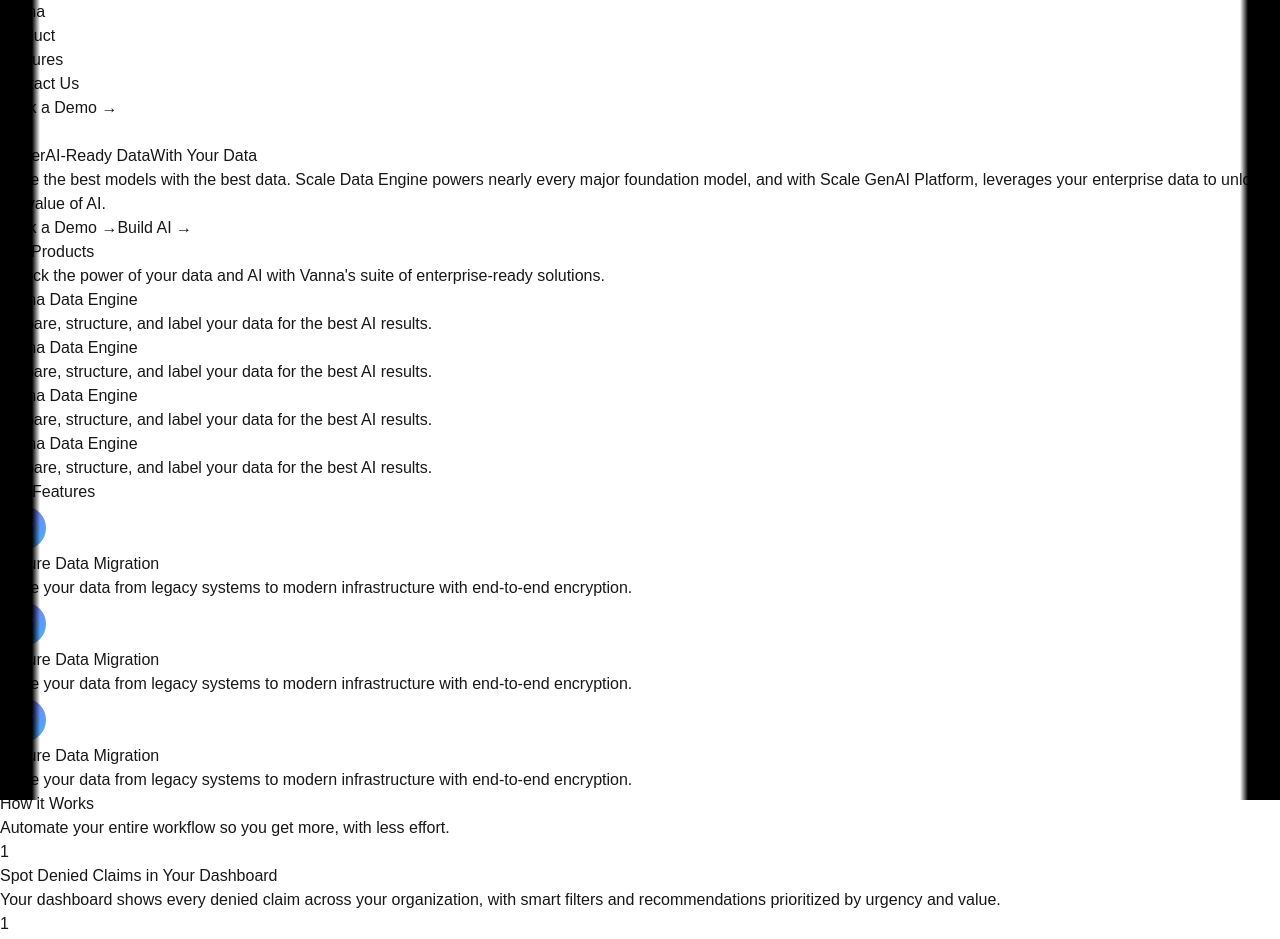
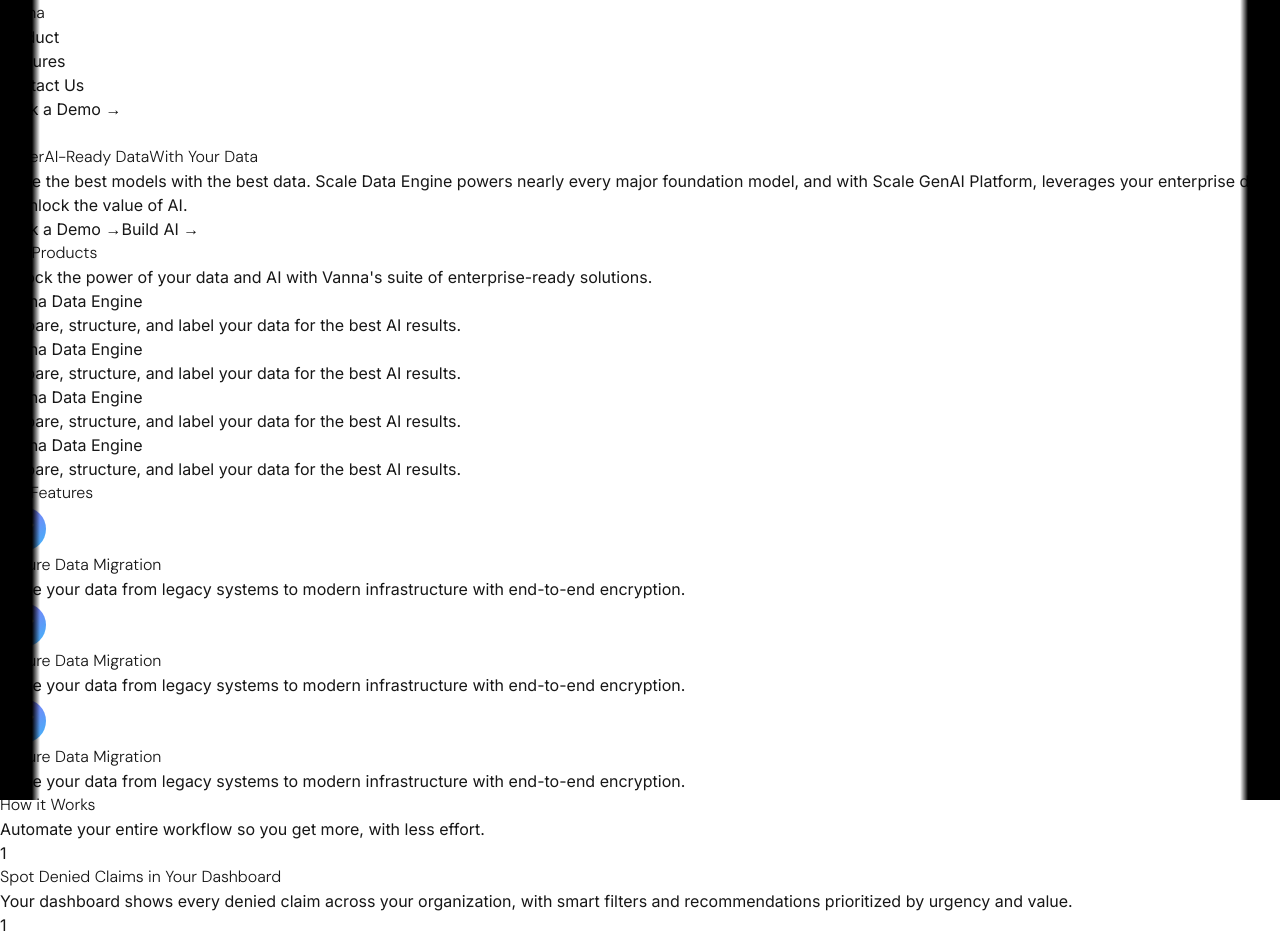
Before and after one commit to ahforoughi/landing-page-AI, a Next.js app: page / in a window 1280 px wide. Shown: the top 939 px of the page. Built offline with nearby package versions, Linux system fonts and the light colour scheme.

Commit message:
add icons and graphics

```diff
--- a/src/app/globals.css
+++ b/src/app/globals.css
@@ -17,7 +17,6 @@
 body {
   color: var(--foreground);
   background: var(--background);
-  font-family: Arial, Helvetica, sans-serif;
 }
 
 @keyframes gradient-move {
--- a/src/app/layout.tsx
+++ b/src/app/layout.tsx
@@ -14,7 +14,7 @@
 });
 
 export const metadata: Metadata = {
-  title: "Create Next App",
+  title: "Vanna",
   description: "Generated by create next app",
 };
 
--- a/src/app/page.tsx
+++ b/src/app/page.tsx
@@ -1,6 +1,7 @@
 "use client";
 import { motion, AnimatePresence } from "framer-motion";
 import { useState, useEffect } from "react";
+import "../styles/fonts.css";
 
 export default function Home() {
   const [isMenuOpen, setIsMenuOpen] = useState(false);
@@ -39,7 +40,7 @@
       <nav className="w-full max-w-4xl mx-auto px-4 flex items-center py-6 relative">
         {/* Logo on the left */}
         <div className="flex items-center gap-2 min-w-[80px] z-10">
-          <span className="text-2xl font-bold tracking-tight">Vanna</span>
+          <span className="text-2xl font-bold tracking-tight brand-title">Vanna</span>
         </div>
 
         {/* Centered navigation menu (desktop only, absolutely centered) */}
@@ -202,7 +203,7 @@
               />
             </>
           )}
-          <h1 className="text-4xl sm:text-6xl md:text-7xl font-bold leading-tight z-10 mb-4 px-2">
+          <h1 className="text-4xl sm:text-6xl md:text-7xl font-bold leading-tight z-10 mb-4 px-2 brand-title">
             <span className="flex flex-row justify-center items-center flex-wrap gap-2">
               <span>Power</span>
               <span className="inline-block min-w-[10ch]">
@@ -242,7 +243,7 @@
         viewport={{ once: true, amount: 0.2 }}
       >
         <motion.div className="w-full max-w-7xl mx-auto px-4 text-center" variants={fadeInUp}>
-          <h2 className="text-3xl md:text-4xl font-bold mb-3">Our Products</h2>
+          <h2 className="text-3xl md:text-4xl font-bold mb-3 brand-title">Our Products</h2>
           <p className="max-w-2xl text-base sm:text-lg text-gray-300 mb-8 mx-auto">
             Unlock the power of your data and AI with Vanna&apos;s suite of enterprise-ready solutions.
           </p>
@@ -274,7 +275,7 @@
         viewport={{ once: true, amount: 0.2 }}
       >
         <motion.div className="w-full max-w-7xl mx-auto px-4" variants={fadeInUp}>
-          <h2 className="text-2xl sm:text-3xl md:text-4xl font-bold mb-6 text-center">Key Features</h2>
+          <h2 className="text-2xl sm:text-3xl md:text-4xl font-bold mb-6 text-center brand-title">Key Features</h2>
         </motion.div>
         <div className="grid grid-cols-1 sm:grid-cols-2 md:grid-cols-3 gap-6 sm:gap-8 w-full max-w-7xl mt-8 px-4">
           {[0,1,2].map(idx => (
@@ -298,7 +299,7 @@
                   <path d="M16 24l6 6 10-10" stroke="#fff" strokeWidth="3" strokeLinecap="round" strokeLinejoin="round"/>
                 </svg>
               </div>
-              <h3 className="font-semibold text-xl mb-2">Secure Data Migration</h3>
+              <h3 className="font-semibold text-xl mb-2 brand-title">Secure Data Migration</h3>
               <p className="text-gray-400 text-center">Move your data from legacy systems to modern infrastructure with end-to-end encryption.</p>
             </motion.div>
           ))}
@@ -314,7 +315,7 @@
         viewport={{ once: true, amount: 0.2 }}
       >
         <motion.div className="mb-8" variants={fadeInUp}>
-          <h2 className="text-3xl md:text-4xl font-bold text-white mb-2">How it Works</h2>
+          <h2 className="text-3xl md:text-4xl font-bold text-white mb-2 brand-title">How it Works</h2>
           <p className="text-lg text-gray-300">Automate your entire workflow so you get more, with less effort.</p>
         </motion.div>
         <div className="bg-[#18141c] rounded-2xl shadow-xl flex flex-col md:flex-row divide-y md:divide-y-0 md:divide-x divide-gray-800 overflow-hidden">
@@ -328,7 +329,7 @@
               viewport={{ once: true, amount: 0.2 }}
             >
               <div className="w-10 h-10 flex items-center justify-center rounded-full bg-gradient-to-tr from-purple-500 via-pink-400 to-blue-400 text-white font-bold text-lg mb-4">1</div>
-              <h3 className="text-xl font-semibold text-white mb-2">Spot Denied Claims in Your Dashboard</h3>
+              <h3 className="text-xl font-semibold text-white mb-2 brand-title">Spot Denied Claims in Your Dashboard</h3>
               <p className="text-gray-400">Your dashboard shows every denied claim across your organization, with smart filters and recommendations prioritized by urgency and value.</p>
             </motion.div>
           ))}
@@ -377,7 +378,7 @@
       </div>
 
       <footer className="w-full bg-black text-gray-400 py-6 flex flex-col items-center border-t border-gray-800 mt-8">
-        <div className="text-lg font-bold text-white mb-1">Vanna</div>
+        <div className="text-lg font-bold text-white mb-1 brand-title">Vanna</div>
         <div className="text-sm">&copy; {new Date().getFullYear()} Vanna. All rights reserved.</div>
       </footer>
     </div>
--- /dev/null
+++ b/src/styles/fonts.css
@@ -0,0 +1,28 @@
+/* Import Inter from Google Fonts */
+@import url('https://fonts.googleapis.com/css2?family=Inter:wght@400;500;700&display=swap');
+
+/* Import DM Sans from Google Fonts with 300 weight */
+@import url('https://fonts.googleapis.com/css2?family=DM+Sans:wght@300;400;500;700&display=swap');
+
+/* Aeonik font-face (assume woff2 in /public/fonts/aeonik.woff2) */
+@font-face {
+  font-family: 'Aeonik';
+  src: url('/fonts/aeonik.woff2') format('woff2');
+  font-weight: 400;
+  font-style: normal;
+  font-display: swap;
+}
+
+:root {
+  --font-title: 'DM Sans', 'Inter', Arial, sans-serif;
+  --font-body: 'Inter', Arial, sans-serif;
+}
+
+body {
+  font-family: var(--font-body);
+}
+
+.brand-title, h1, h2, h3, h4, h5, h6 {
+  font-family: var(--font-title);
+  font-weight: 300;
+}
```
Also changed, not shown: public/favicon.svg (added).
